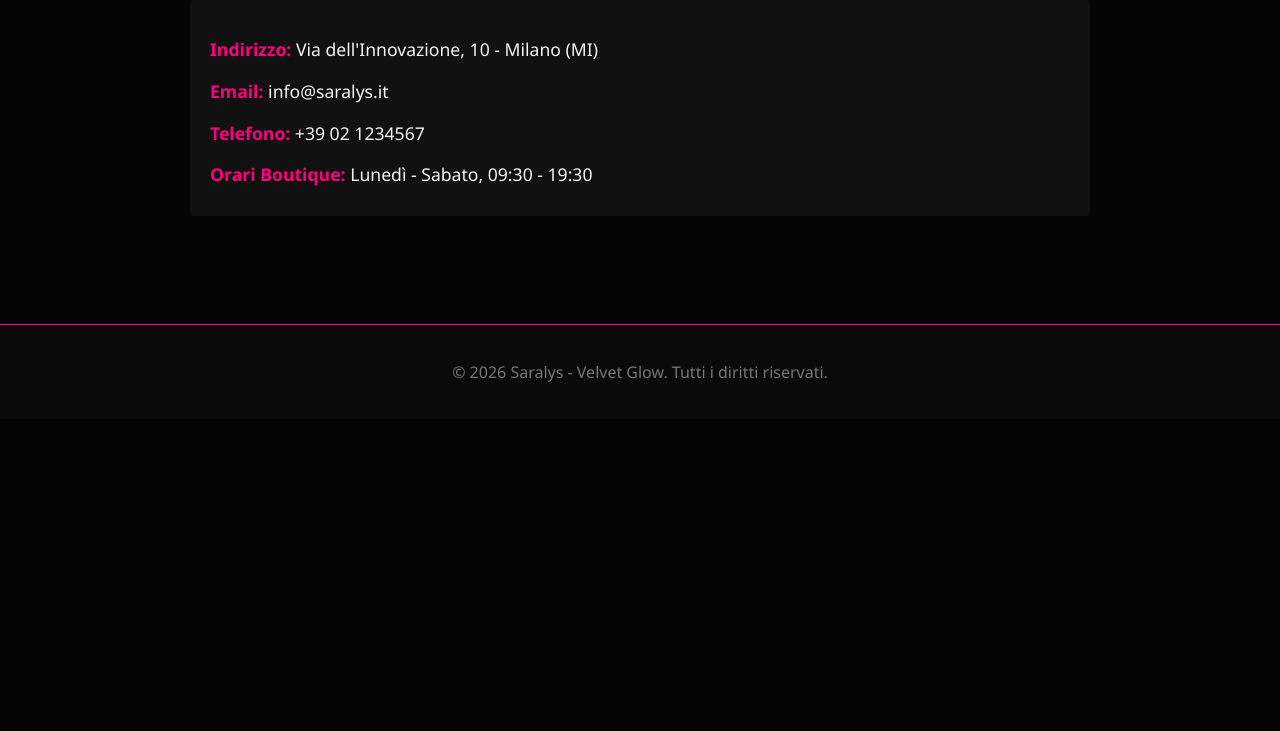
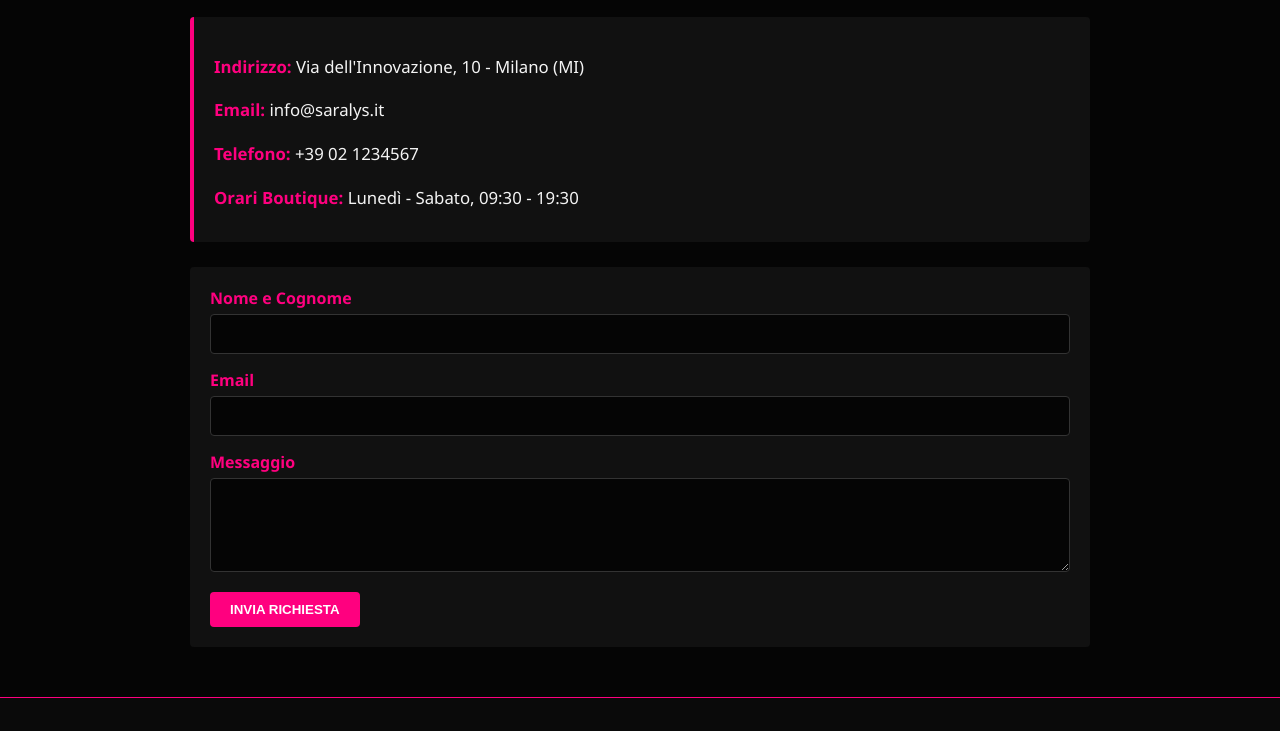
Before and after one commit to sarabonacchi07-cloud/Saralys-e-i-Commercio-d-effeto-, a plain HTML site: page contatti.html in a window 1280 px wide. Shown: the part 368-1099 px from the top of the page. Before the commit the page ends 800 px from the top, so only its background shows below. Drawn offline with Linux system fonts and the light colour scheme.

Commit message:
Update contatti.html

```diff
--- a/contatti.html
+++ b/contatti.html
@@ -37,8 +37,8 @@
             margin: 0;
         }
         nav ul li {
-            display: inline;
-            margin: 0 15px;
+            display: inline-block;
+            margin: 5px 15px;
         }
         nav ul li a {
             color: #ffffff;
@@ -62,19 +62,60 @@
             border-bottom: 1px solid #333;
             padding-bottom: 10px;
         }
+        p {
+            line-height: 1.6;
+        }
         .contact-info {
             background-color: #111111;
             padding: 20px;
+            border-left: 4px solid #ff007f;
             border-radius: 4px;
             margin-top: 20px;
         }
         .contact-info p {
-            font-size: 1.1em;
+            font-size: 1.05em;
             margin-bottom: 10px;
         }
         .contact-info span {
             color: #ff007f;
             font-weight: bold;
+        }
+        .contact-form {
+            background-color: #111111;
+            padding: 20px;
+            border-radius: 4px;
+            margin-top: 25px;
+        }
+        .contact-form label {
+            display: block;
+            margin-bottom: 5px;
+            color: #ff007f;
+            font-weight: bold;
+        }
+        .contact-form input,
+        .contact-form textarea {
+            width: 100%;
+            padding: 10px;
+            margin-bottom: 15px;
+            background-color: #050505;
+            border: 1px solid #333;
+            color: #f4f4f4;
+            border-radius: 4px;
+            box-sizing: border-box;
+            font-family: inherit;
+        }
+        .contact-form button {
+            background-color: #ff007f;
+            color: #ffffff;
+            border: none;
+            padding: 10px 20px;
+            font-weight: bold;
+            text-transform: uppercase;
+            border-radius: 4px;
+            cursor: pointer;
+        }
+        .contact-form button:hover {
+            background-color: #cc0066;
         }
         footer {
             background-color: #0a0a0a;
@@ -101,6 +142,7 @@
     </header>
 
     <main>
+        <section>
             <h2>Contatti</h2>
             <p>Siamo a tua disposizione per informazioni sui nostri prodotti, prenotazioni di diagnosi AR e assistenza ordini.</p>
 
@@ -110,6 +152,20 @@
                 <p><span>Telefono:</span> +39 02 1234567</p>
                 <p><span>Orari Boutique:</span> Lunedì - Sabato, 09:30 - 19:30</p>
             </div>
+
+            <form class="contact-form" action="#" method="post">
+                <label for="nome">Nome e Cognome</label>
+                <input type="text" id="nome" name="nome" required>
+
+                <label for="email">Email</label>
+                <input type="email" id="email" name="email" required>
+
+                <label for="messaggio">Messaggio</label>
+                <textarea id="messaggio" name="messaggio" rows="4" required></textarea>
+
+                <button type="submit">Invia richiesta</button>
+            </form>
+        </section>
     </main>
 
     <footer>
```
Lines whose indentation alone changed are shown as unchanged.
